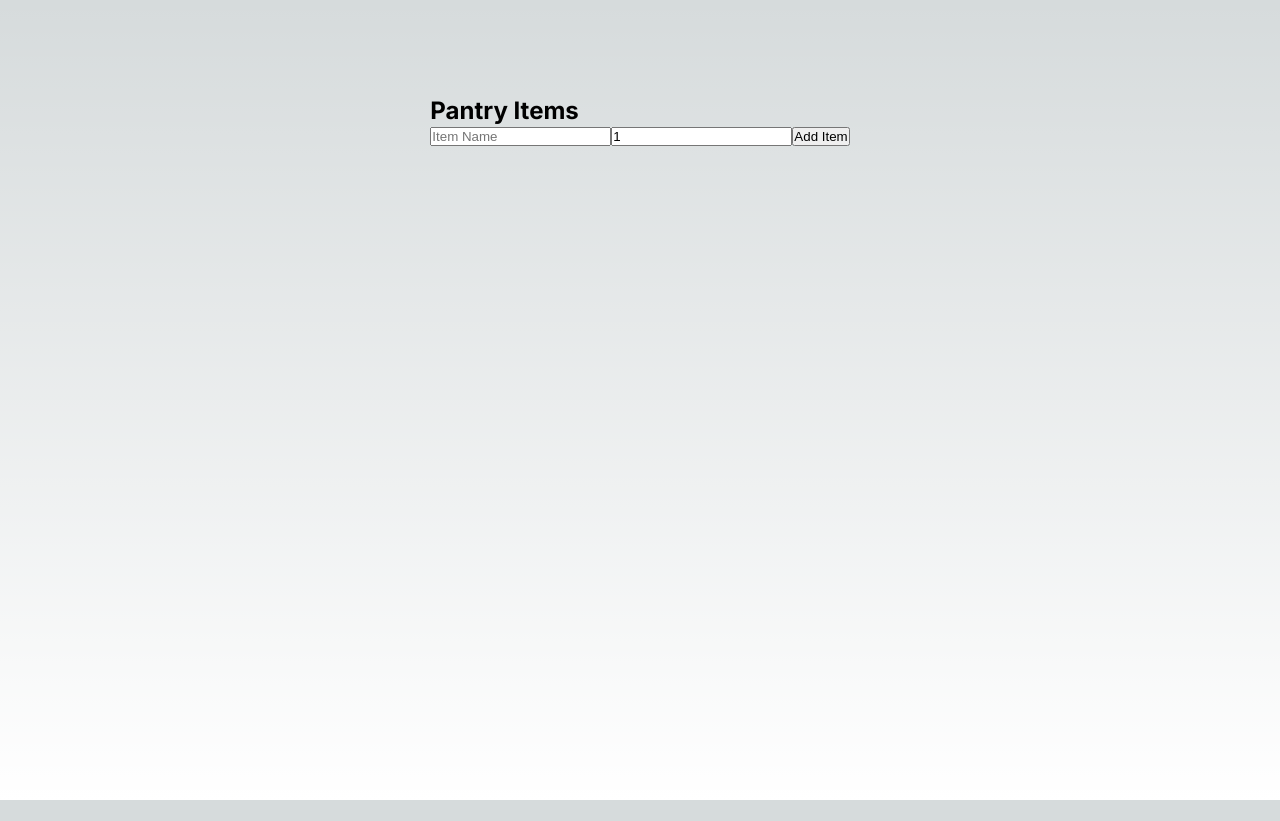
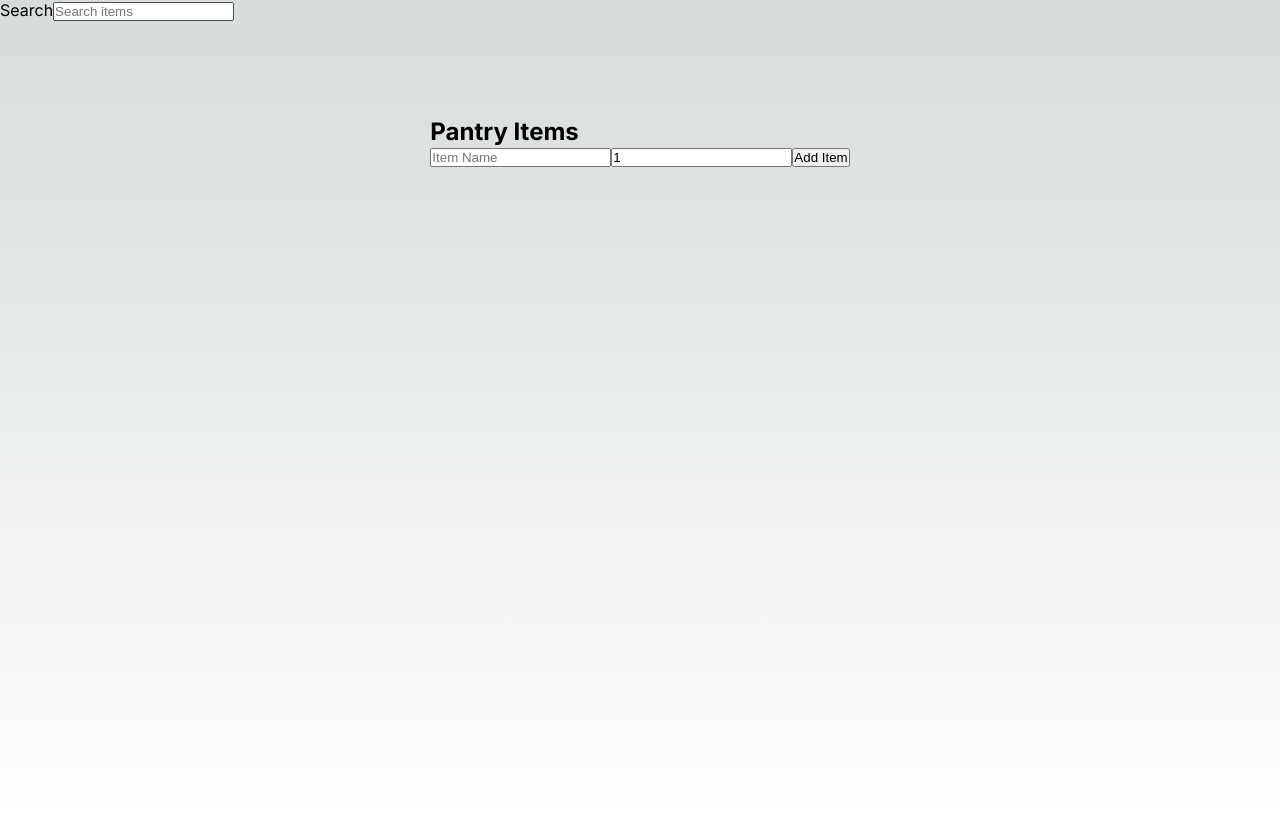
Before and after one commit to nahomtesse/PantryTrakerApp, a Next.js app: page / in a window 1280 px wide. Before the commit the page ends 800 px from the top, so only its background shows below. Built offline with nearby package versions, Linux system fonts and the light colour scheme.

Commit message:
added a search/filter functionality to find items

```diff
--- a/jsconfig.json
+++ b/jsconfig.json
@@ -1,5 +1,6 @@
 {
   "compilerOptions": {
+    "jsx": "react",
     "paths": {
       "@/*": ["./src/*"]
     }
--- a/package.json
+++ b/package.json
@@ -20,7 +20,10 @@
     "react-dom": "^18"
   },
   "devDependencies": {
+    "@types/react": "^18.3.3",
+    "@types/react-dom": "^18.3.0",
     "eslint": "^8",
-    "eslint-config-next": "14.2.5"
+    "eslint-config-next": "14.2.5",
+    "typescript": "^5.5.4"
   }
 }
--- a/src/app/page.js
+++ b/src/app/page.tsx
@@ -6,11 +6,22 @@ import React, { useState } from 'react';
 import { initializeApp } from "firebase/app";
 import { getStorage } from "firebase/storage";
 
-const PantryForm = () => {
-  const [pantryItems, setPantryItems] = useState([]);
+type PantryItem = {
+  id: number;
+  name: string;
+  quantity: number;
+};
+
+interface PantryFormProps {
+  pantryItems: PantryItem[];
+  setPantryItems: React.Dispatch<React.SetStateAction<PantryItem[]>>;
+}
+
+const PantryForm: React.FC<PantryFormProps> = ({ pantryItems, setPantryItems }) => {
+
   const [name, setName] = useState('');
-  const [quantity, setQuantity] = useState(1);
-  const [editingId, setEditingId] = useState(null);
+  const [quantity, setQuantity] = useState<number>(1);
+  const [editingId, setEditingId] = useState<number | null>(null);
 
   const addItem = () => {
     const newItem = { id: Date.now(), name, quantity };
@@ -19,11 +30,11 @@ const PantryForm = () => {
     setQuantity(1);
   };
 
-  const deleteItem = (id) => {
+  const deleteItem = (id: number) => {
     setPantryItems(pantryItems.filter(item => item.id !== id));
   };
 
-  const startEditing = (id) => {
+  const startEditing = (id: number) => {
     const item = pantryItems.find(item => item.id === id);
     if (item) {
       setName(item.name);
@@ -80,6 +91,22 @@ const PantryForm = () => {
 };
 
 export default function Home() {
+
+  const [pantryItems, setPantryItems] = useState<PantryItem[]>([]);
+  const [searchQuery, setSearchQuery] = useState<string>('');
+  const [filteredItems, setFilteredItems] = useState<PantryItem[]>([]);
+
+  const handleSearchChange = (event) => {
+    setSearchQuery(event.target.value);
+  }
+
+  React.useEffect(() => {
+    const results = pantryItems.filter(item =>
+      item.name.toLowerCase().includes(searchQuery.toLowerCase())
+    );
+    setFilteredItems(results);
+  }, [searchQuery, pantryItems]);
+
   return (
     <div className={styles.container}>
       <Head>
@@ -88,8 +115,17 @@ export default function Home() {
         <link rel="icon" href="/favicon.ico" />
         <script src="https://www.gstatic.com/firebasejs/8.10.0/firebase-storage.js"></script>
       </Head>
+      <header className={styles.header}>
+        <label className={styles.searchContainer}>Search
+          <input className={styles.input}
+            type="text"
+            value={searchQuery}
+            onChange={handleSearchChange}
+            placeholder="Search items" />
+        </label>
+      </header>
       <main className={styles.main}>
-        <PantryForm />
+        <PantryForm pantryItems={filteredItems} setPantryItems={setPantryItems}/>
       </main>
     </div>
   );
```
Also changed, not shown: tsconfig.json (added, +36 -0 lines), 1 other file (tests, documents, lock files or other folders).
